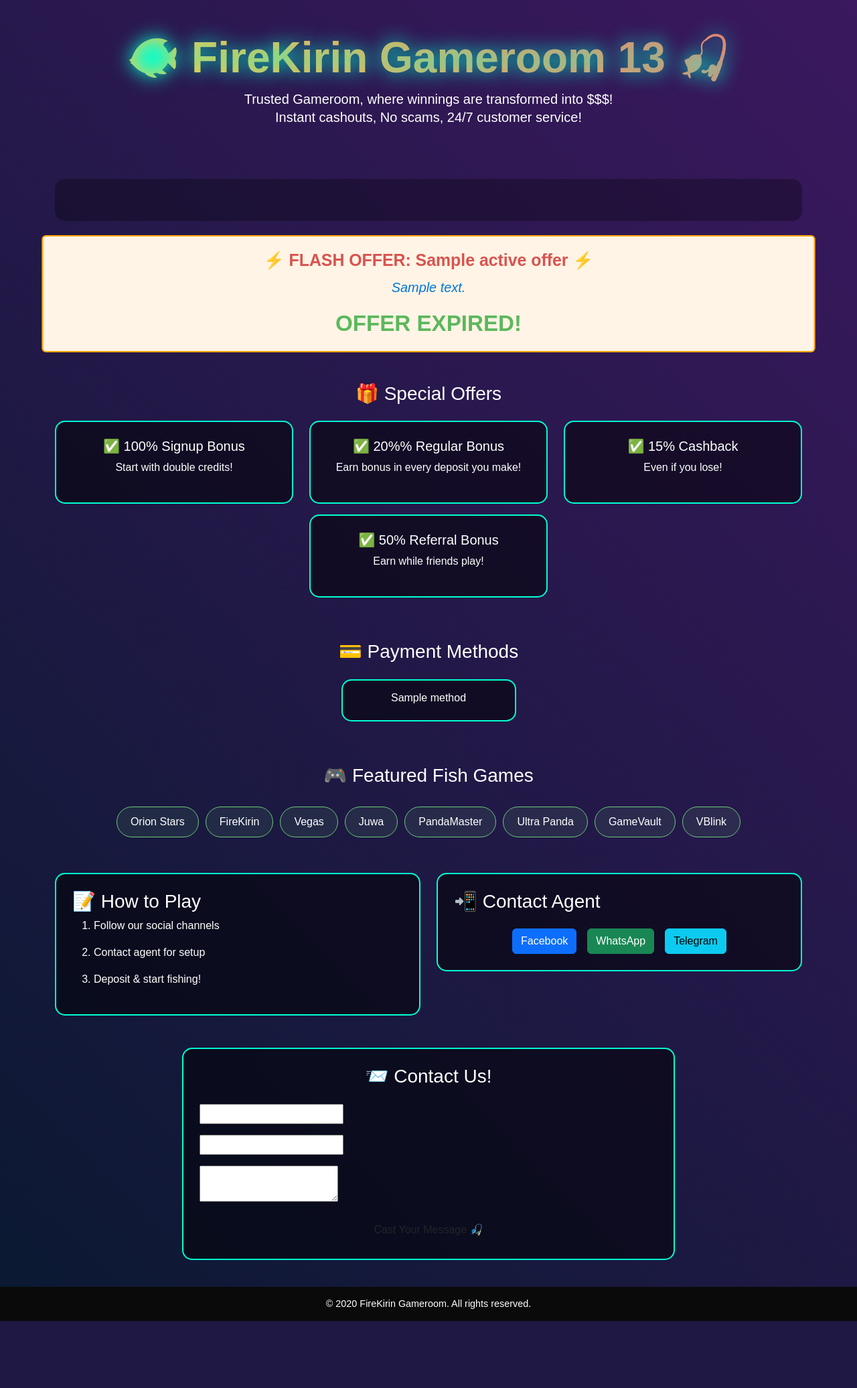
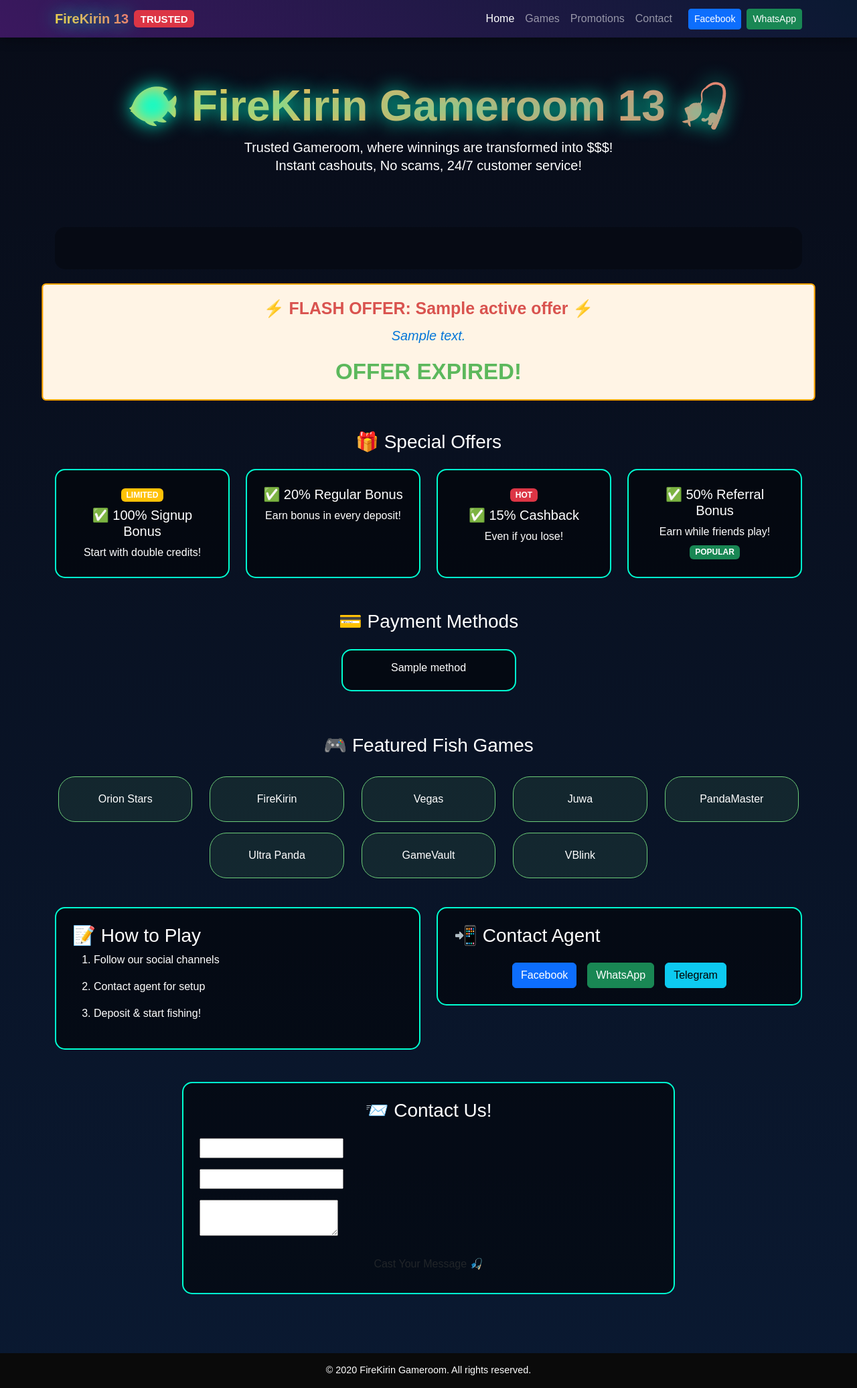
Before and after one commit to Vdickson/casino, a Django app: template app/templates/casino/index.html in a window 1280 px wide. Shown: the whole page at 67% size. Before the commit the page ends 1972 px from the top, so only its background shows below. Run offline with Django 3.2, Linux system fonts and the light colour scheme; the template is opened without the code that fills it: most values are stand-ins (such as "Sample title", 1, 10 or a date in 2020); form fields are guessed from the names that the template uses.

Commit message:
updated template

```diff
--- a/app/templates/casino/index.html
+++ b/app/templates/casino/index.html
@@ -15,12 +15,26 @@
             --sea-green: #6BCB77;
             --deep-purple: #3B185F;
             --neon-teal: #00FFD1;
+            --dark-bg: #080C18;
+            --light-bg: #121B33;
+        }
+
+        @media (max-width: 768px) {
+            .display-3 {
+                font-size: 2.5rem;
+            }
+            .lead {
+                font-size: 1rem;
+            }
         }
 
         body {
-            background: linear-gradient(45deg, var(--ocean-blue), var(--deep-purple));
+            background: linear-gradient(180deg, var(--dark-bg), var(--ocean-blue));
             color: white;
             font-family: 'Arial', sans-serif;
+            min-height: 100vh;
+            display: flex;
+            flex-direction: column;
         }
 
         .title-glitter {
@@ -83,8 +97,47 @@
     </style>
 </head>
 <body>
+    <!-- Navigation Bar -->
+    <nav class="navbar navbar-expand-lg navbar-dark sticky-top" style="background: linear-gradient(45deg, var(--deep-purple), var(--ocean-blue)); box-shadow: 0 4px 15px rgba(0,0,0,0.3);">
+        <div class="container">
+            <a class="navbar-brand d-flex align-items-center" href="#">
+                <span class="title-glitter fw-bold me-2">FireKirin 13</span>
+                <span class="badge bg-danger">TRUSTED</span>
+            </a>
+            <button class="navbar-toggler" type="button" data-bs-toggle="collapse" data-bs-target="#navbarNav">
+                <span class="navbar-toggler-icon"></span>
+            </button>
+            <div class="collapse navbar-collapse" id="navbarNav">
+                <ul class="navbar-nav ms-auto">
+                    <li class="nav-item">
+                        <a class="nav-link active" href="#home">Home</a>
+                    </li>
+                    <li class="nav-item">
+                        <a class="nav-link" href="#games">Games</a>
+                    </li>
+                    <li class="nav-item">
+                        <a class="nav-link" href="#promotions">Promotions</a>
+                    </li>
+                    <li class="nav-item">
+                        <a class="nav-link" href="#contact">Contact</a>
+                    </li>
+                    <li class="nav-item d-lg-none mt-2">
+                        <div class="d-flex gap-2">
+                            <a href="{{ social.facebook }}" class="btn btn-sm btn-primary w-100">Facebook</a>
+                            <a href="{{ social.whatsapp }}" class="btn btn-sm btn-success w-100">WhatsApp</a>
+                        </div>
+                    </li>
+                </ul>
+                <div class="d-none d-lg-flex ms-3 gap-2">
+                    <a href="{{ social.facebook }}" class="btn btn-sm btn-primary">Facebook</a>
+                    <a href="{{ social.whatsapp }}" class="btn btn-sm btn-success">WhatsApp</a>
+                </div>
+            </div>
+        </div>
+    </nav>
+
     <!-- Animated Header -->
-    <header class="text-center py-5">
+    <header id="home" class="text-center py-5 mt-3">
         <div class="container">
             <h1 class="title-glitter display-3 fw-bold animate__animated animate__rubberBand">
                 🐠 FireKirin Gameroom 13 🎣
@@ -146,31 +199,34 @@
 </div>
 
     <!-- Static Offers Cards -->
-    <div class="container mt-5">
+    <div id="promotions" class="container mt-5">
         <h3 class="text-center mb-4">🎁 Special Offers</h3>
-        <div class="row justify-content-center">
-            <div class="col-md-4 mb-3">
-                <div class="offer-card p-4 text-center">
+        <div class="row justify-content-center gy-3">
+            <div class="col-lg-3 col-md-6">
+                <div class="offer-card p-4 text-center h-100">
+                    <div class="badge bg-warning mb-2">LIMITED</div>
                     <h5>✅ 100% Signup Bonus</h5>
-                    <p>Start with double credits!</p>
+                    <p class="mb-0">Start with double credits!</p>
                 </div>
             </div>
-            <div class="col-md-4 mb-3">
-                <div class="offer-card p-4 text-center">
-                    <h5>✅ 20%% Regular Bonus</h5>
-                    <p>Earn bonus in every deposit you make!</p>
+            <div class="col-lg-3 col-md-6">
+                <div class="offer-card p-4 text-center h-100">
+                    <h5>✅ 20% Regular Bonus</h5>
+                    <p class="mb-0">Earn bonus in every deposit!</p>
                 </div>
             </div>
-            <div class="col-md-4 mb-3">
-                <div class="offer-card p-4 text-center">
+            <div class="col-lg-3 col-md-6">
+                <div class="offer-card p-4 text-center h-100">
+                    <div class="badge bg-danger mb-2">HOT</div>
                     <h5>✅ 15% Cashback</h5>
-                    <p>Even if you lose!</p>
+                    <p class="mb-0">Even if you lose!</p>
                 </div>
             </div>
-            <div class="col-md-4 mb-3">
-                <div class="offer-card p-4 text-center">
+            <div class="col-lg-3 col-md-6">
+                <div class="offer-card p-4 text-center h-100">
                     <h5>✅ 50% Referral Bonus</h5>
-                    <p>Earn while friends play!</p>
+                    <p class="mb-0">Earn while friends play!</p>
+                    <div class="badge bg-success mt-2">POPULAR</div>
                 </div>
             </div>
         </div>
@@ -191,17 +247,49 @@
     </div>
 
     <!-- Game Selection -->
-    <div class="container mt-5">
+    <div id="games" class="container mt-5">
         <h3 class="text-center mb-4">🎮 Featured Fish Games</h3>
-        <div class="d-flex flex-wrap justify-content-center">
-            <span class="game-bubble">Orion Stars</span>
-            <span class="game-bubble">FireKirin</span>
-            <span class="game-bubble">Vegas</span>
-            <span class="game-bubble">Juwa</span>
-            <span class="game-bubble">PandaMaster</span>
-            <span class="game-bubble">Ultra Panda</span>
-            <span class="game-bubble">GameVault</span>
-            <span class="game-bubble">VBlink</span>
+        <div class="row row-cols-2 row-cols-sm-3 row-cols-md-4 row-cols-lg-5 g-3 justify-content-center">
+            <div class="col">
+                <div class="game-bubble text-center p-3 h-100 d-flex align-items-center justify-content-center">
+                    Orion Stars
+                </div>
+            </div>
+            <div class="col">
+                <div class="game-bubble text-center p-3 h-100 d-flex align-items-center justify-content-center">
+                    FireKirin
+                </div>
+            </div>
+            <div class="col">
+                <div class="game-bubble text-center p-3 h-100 d-flex align-items-center justify-content-center">
+                    Vegas
+                </div>
+            </div>
+            <div class="col">
+                <div class="game-bubble text-center p-3 h-100 d-flex align-items-center justify-content-center">
+                    Juwa
+                </div>
+            </div>
+            <div class="col">
+                <div class="game-bubble text-center p-3 h-100 d-flex align-items-center justify-content-center">
+                    PandaMaster
+                </div>
+            </div>
+            <div class="col">
+                <div class="game-bubble text-center p-3 h-100 d-flex align-items-center justify-content-center">
+                    Ultra Panda
+                </div>
+            </div>
+            <div class="col">
+                <div class="game-bubble text-center p-3 h-100 d-flex align-items-center justify-content-center">
+                    GameVault
+                </div>
+            </div>
+            <div class="col">
+                <div class="game-bubble text-center p-3 h-100 d-flex align-items-center justify-content-center">
+                    VBlink
+                </div>
+            </div>
         </div>
     </div>
 
@@ -231,7 +319,7 @@
         </div>
     </div>
 <!-- Contact Form -->
-<div class="container mt-5">
+<div id="contact" class="container mt-5 mb-5">
     <div class="row justify-content-center">
         <div class="col-md-8">
             <div class="offer-card p-4">
```
